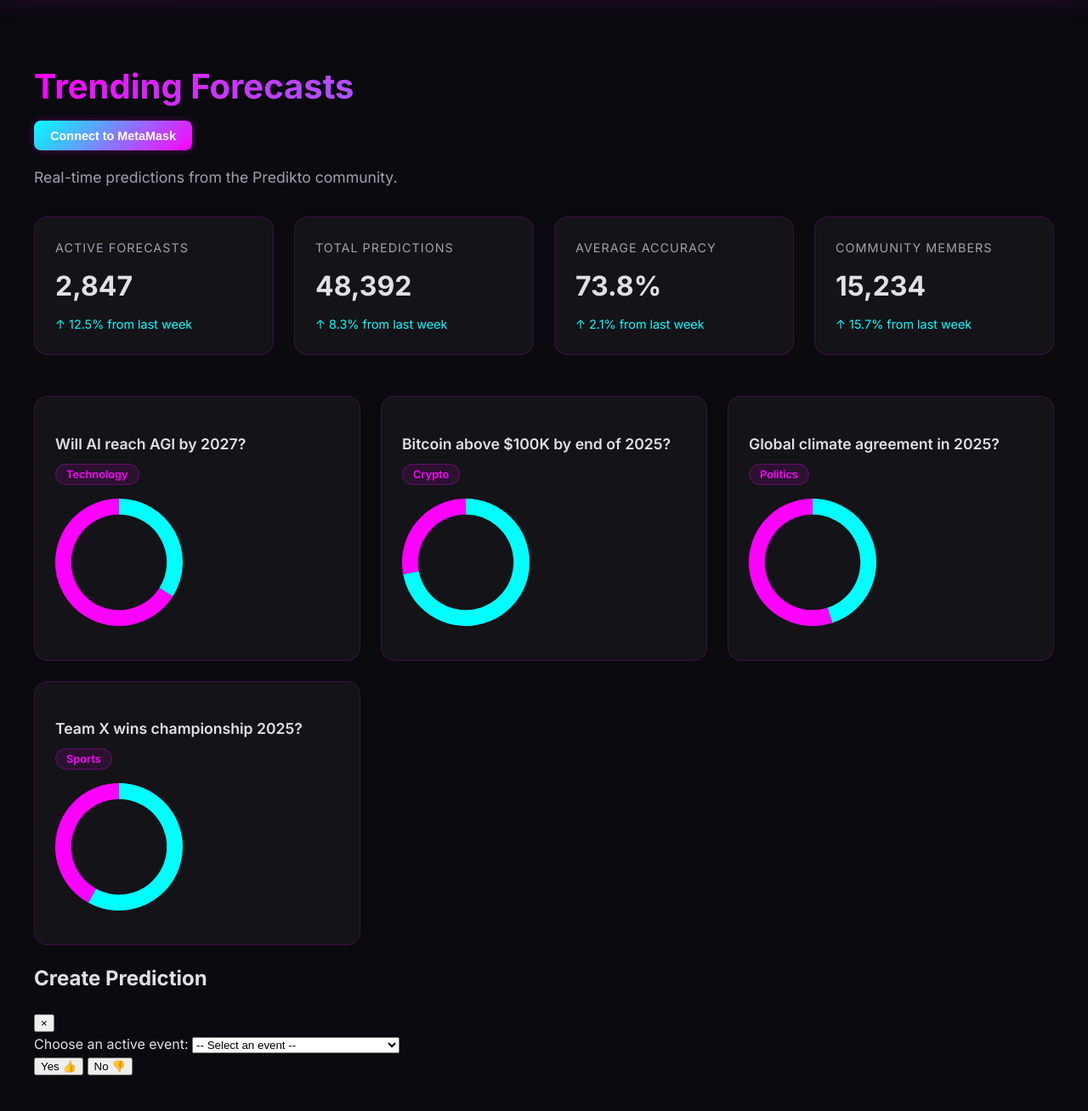
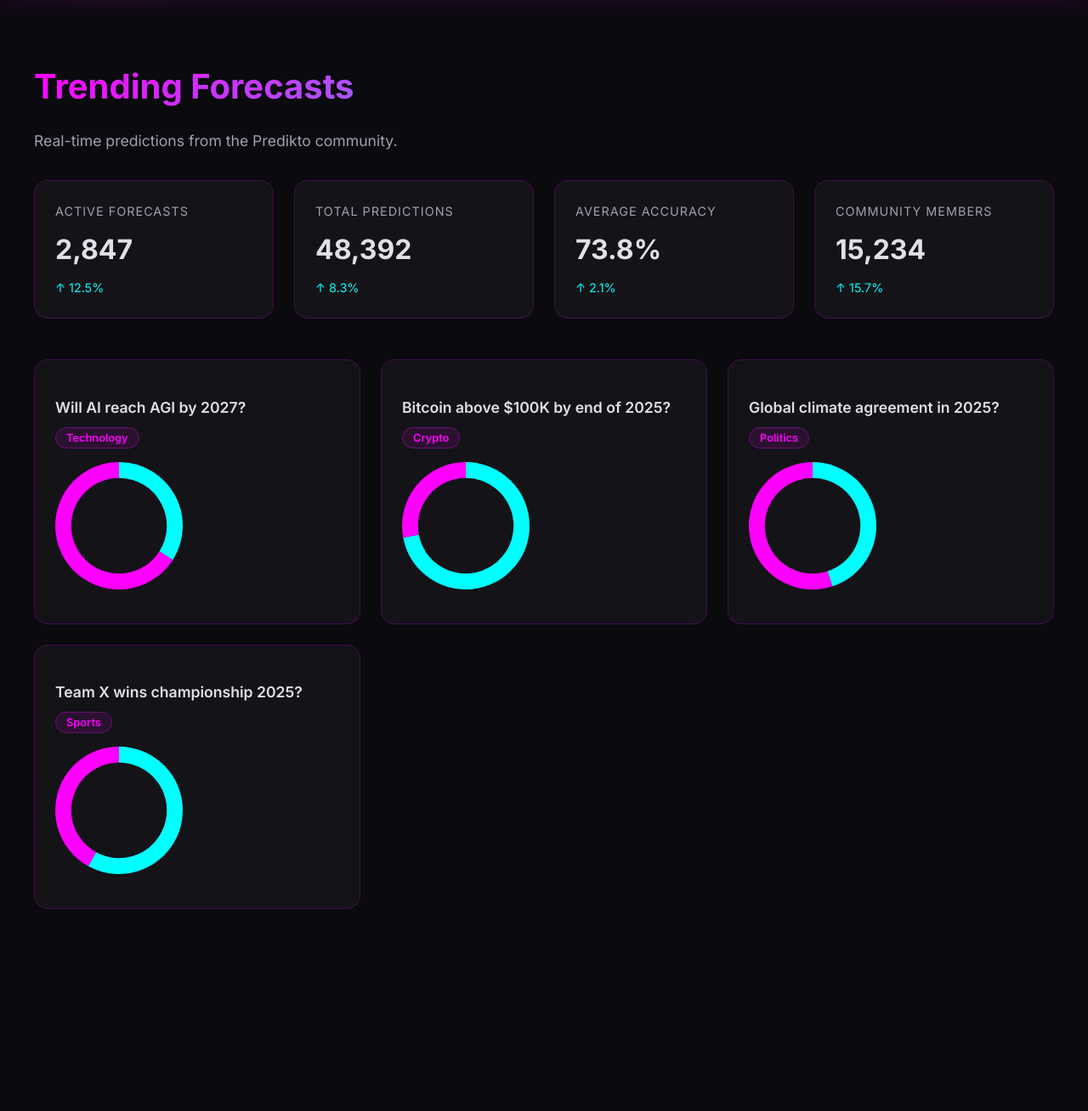
Before and after one commit to bidiazieu2024-hub/flask-demo, a Flask app: page / in a window 1280 px wide. Shown: the part 75-1383 px from the top of the page at 85% size. After the commit the page ends 1145 px from the top, so only its background shows below. Run offline with Flask 3, Linux system fonts and the light colour scheme.

Commit message:
Update index.html

```diff
--- a/templates/index.html
+++ b/templates/index.html
@@ -3,15 +3,22 @@
 <head>
   <meta charset="UTF-8" />
   <meta name="viewport" content="width=device-width, initial-scale=1.0" />
-  <title>⚡ Predikto - Cyberpunk Forecasting Platform</title>
+  <title>⚡ Predikto – Cyberpunk Forecasting Platform</title>
+
+  <!-- Fonts -->
   <link rel="preconnect" href="https://fonts.googleapis.com" />
   <link rel="preconnect" href="https://fonts.gstatic.com" crossorigin />
   <link href="https://fonts.googleapis.com/css2?family=Orbitron:wght@700;900&family=Inter:wght@400;500;600;700&display=swap" rel="stylesheet" />
+
+  <!-- Chart.js -->
   <script src="https://cdn.jsdelivr.net/npm/chart.js"></script>
+
+  <!-- CSS -->
   <link rel="stylesheet" href="{{ url_for('static', filename='styles.css') }}">
 </head>
 
 <body>
+
   <!-- Navbar -->
   <nav class="navbar">
     <div class="brand">⚡ Predikto</div>
@@ -23,54 +30,51 @@
     <button class="new-forecast-btn">+ New Forecast</button>
   </nav>
 
-  <!-- Main Content -->
+  <!-- Main -->
   <main class="main-content">
 
-    <!-- Dashboard Section -->
+    <!-- Dashboard -->
     <section id="dashboard" class="section active">
       <div class="section-header">
-        <div class="section-header-top">
-          <h1 class="section-title">Trending Forecasts</h1>
-          <button id="connectWalletBtn" class="connect-wallet-btn">Connect to MetaMask</button>
-        </div>
+        <h1 class="section-title">Trending Forecasts</h1>
         <p class="section-subtitle">Real-time predictions from the Predikto community.</p>
       </div>
 
+      <!-- Stats -->
       <div class="stats-grid">
-        <div class="stat-card"><div class="stat-label">Active Forecasts</div><div class="stat-value">2,847</div><div class="stat-change positive">↑ 12.5% from last week</div></div>
-        <div class="stat-card"><div class="stat-label">Total Predictions</div><div class="stat-value">48,392</div><div class="stat-change positive">↑ 8.3% from last week</div></div>
-        <div class="stat-card"><div class="stat-label">Average Accuracy</div><div class="stat-value">73.8%</div><div class="stat-change positive">↑ 2.1% from last week</div></div>
-        <div class="stat-card"><div class="stat-label">Community Members</div><div class="stat-value">15,234</div><div class="stat-change positive">↑ 15.7% from last week</div></div>
+        <div class="stat-card"><div class="stat-label">Active Forecasts</div><div class="stat-value">2,847</div><div class="stat-change positive">↑ 12.5%</div></div>
+        <div class="stat-card"><div class="stat-label">Total Predictions</div><div class="stat-value">48,392</div><div class="stat-change positive">↑ 8.3%</div></div>
+        <div class="stat-card"><div class="stat-label">Average Accuracy</div><div class="stat-value">73.8%</div><div class="stat-change positive">↑ 2.1%</div></div>
+        <div class="stat-card"><div class="stat-label">Community Members</div><div class="stat-value">15,234</div><div class="stat-change positive">↑ 15.7%</div></div>
       </div>
 
+      <!-- Forecast Cards -->
       <div class="forecast-grid">
+
         <div class="forecast-card">
-          <div class="forecast-header">
-            <div><h3 class="forecast-title">Will AI reach AGI by 2027?</h3><span class="category-tag">Technology</span></div>
-          </div>
+          <h3 class="forecast-title">Will AI reach AGI by 2027?</h3>
+          <span class="category-tag">Technology</span>
           <div class="chart-container"><canvas id="chart1"></canvas></div>
         </div>
 
         <div class="forecast-card">
-          <div class="forecast-header">
-            <div><h3 class="forecast-title">Bitcoin above $100K by end of 2025?</h3><span class="category-tag">Crypto</span></div>
-          </div>
+          <h3 class="forecast-title">Bitcoin above $100K by end of 2025?</h3>
+          <span class="category-tag">Crypto</span>
           <div class="chart-container"><canvas id="chart2"></canvas></div>
         </div>
 
         <div class="forecast-card">
-          <div class="forecast-header">
-            <div><h3 class="forecast-title">Global climate agreement in 2025?</h3><span class="category-tag">Politics</span></div>
-          </div>
+          <h3 class="forecast-title">Global climate agreement in 2025?</h3>
+          <span class="category-tag">Politics</span>
           <div class="chart-container"><canvas id="chart3"></canvas></div>
         </div>
 
         <div class="forecast-card">
-          <div class="forecast-header">
-            <div><h3 class="forecast-title">Team X wins championship 2025?</h3><span class="category-tag">Sports</span></div>
-          </div>
+          <h3 class="forecast-title">Team X wins championship 2025?</h3>
+          <span class="category-tag">Sports</span>
           <div class="chart-container"><canvas id="chart4"></canvas></div>
         </div>
+
       </div>
     </section>
 
@@ -82,7 +86,26 @@
       </div>
 
       <div class="leaderboard-list">
-        <!-- leaderboard items here (already working fine) -->
+
+        <!-- Example top ranks -->
+        <div class="leaderboard-item top-3">
+          <div class="rank">1</div>
+          <div class="leaderboard-user"><div class="avatar">BW</div><div class="username">BasedWizard</div></div>
+          <div class="leaderboard-stats"><div class="lb-stat">Accuracy: 94.2%</div><div class="lb-stat">Predictions: 1,847</div><div class="lb-stat">Points: 28,492</div></div>
+        </div>
+
+        <div class="leaderboard-item top-3">
+          <div class="rank">2</div>
+          <div class="leaderboard-user"><div class="avatar">QM</div><div class="username">QuantumMuffin</div></div>
+          <div class="leaderboard-stats"><div class="lb-stat">Accuracy: 91.8%</div><div class="lb-stat">Predictions: 2,134</div><div class="lb-stat">Points: 26,823</div></div>
+        </div>
+
+        <div class="leaderboard-item top-3">
+          <div class="rank">3</div>
+          <div class="leaderboard-user"><div class="avatar">CO</div><div class="username">CaptainObvious</div></div>
+          <div class="leaderboard-stats"><div class="lb-stat">Accuracy: 89.5%</div><div class="lb-stat">Predictions: 1,592</div><div class="lb-stat">Points: 24,156</div></div>
+        </div>
+
       </div>
     </section>
 
@@ -95,35 +118,11 @@
 
       <div class="empty-state">
         <div class="empty-icon">📊</div>
-        <h2 class="empty-title">You haven’t made any predictions yet</h2>
-        <p class="empty-text">Start building your forecasting reputation!</p>
-        <button id="openPredictionModal" class="cta-btn">Create Your First Prediction</button>
+        <h2 class="empty-title">No forecasts yet</h2>
+        <p class="empty-text">Start making predictions to climb the leaderboard!</p>
       </div>
     </section>
 
-    <!-- Prediction Modal -->
-    <div id="predictionModal" class="modal">
-      <div class="modal-content">
-        <div class="modal-header">
-          <h2>Create Prediction</h2>
-          <button id="closePredictionModal" class="close-btn">&times;</button>
-        </div>
-        <div class="modal-body">
-          <label for="eventSelect">Choose an active event:</label>
-          <select id="eventSelect">
-            <option value="">-- Select an event --</option>
-            <option>Will AI reach AGI by 2027?</option>
-            <option>Bitcoin above $100K by end of 2025?</option>
-            <option>Global climate agreement in 2025?</option>
-            <option>Team X wins championship 2025?</option>
-          </select>
-          <div class="prediction-buttons">
-            <button class="prediction-btn" id="yesBtn">Yes 👍</button>
-            <button class="prediction-btn" id="noBtn">No 👎</button>
-          </div>
-        </div>
-      </div>
-    </div>
   </main>
 
   <script src="{{ url_for('static', filename='script.js') }}"></script>
```
